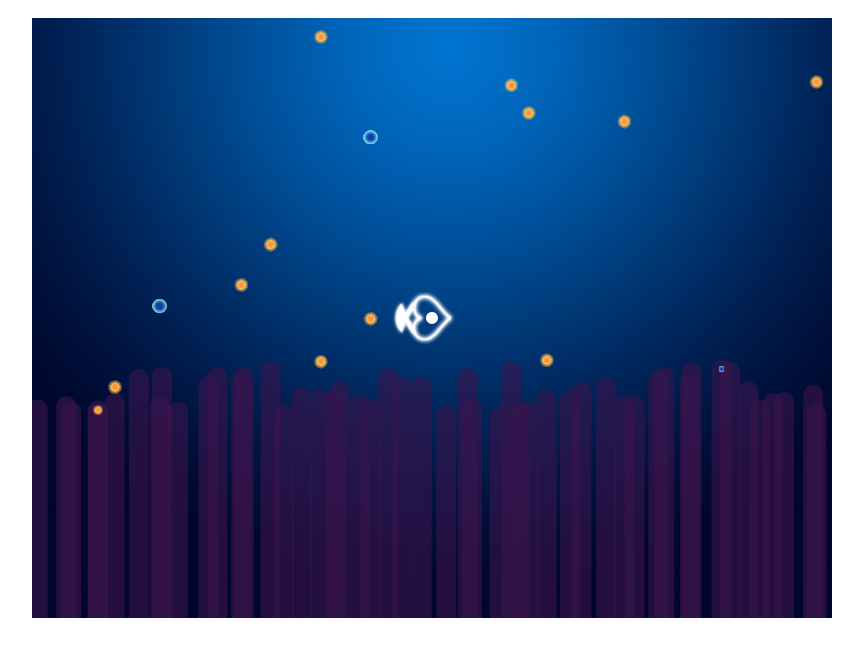
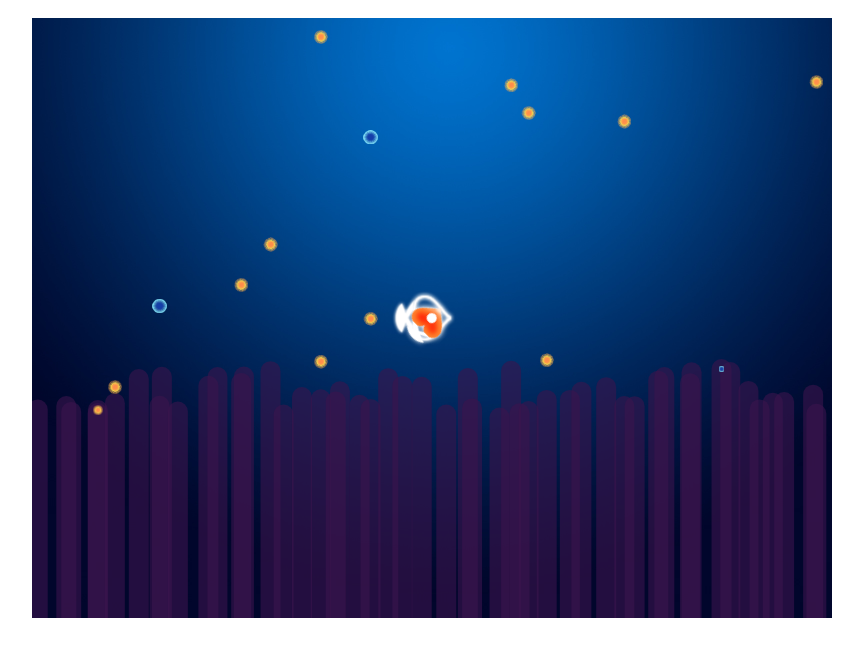
Before and after one commit to meng-Macbook/tinyHeart, a plain HTML site: page index.html in a window 1280 px wide. Shown: the whole page, without its empty margins (208-1071 px from the left). Drawn offline with Linux system fonts and the light colour scheme.

Commit message:
小鱼绘制

```diff
--- a/index.html
+++ b/index.html
@@ -47,5 +47,6 @@
 	<script type="text/javascript" src="js/fruit.js"></script>
 	<script type="text/javascript" src="js/mom.js"></script>
 	<script type="text/javascript" src="js/collision.js"></script>
+	<script type="text/javascript" src="js/baby.js"></script>
 </body>
 </html>
--- /dev/null
+++ b/js/baby.js
@@ -0,0 +1,46 @@
+let babyObj = function () {
+	this.x;
+	this.y;
+	this.angle;
+	this.babyEye = new Image();
+	this.babyBody = new Image();
+	this.babyTail = new Image();
+}
+
+babyObj.prototype.init = function () {
+	this.x = canWidth * 0.5 - 50;
+	this.y = canHeight * 0.5 + 50;
+
+	this.angle = 0;
+
+	this.babyEye.src = "./src/babyEye0.png";
+	this.babyBody.src = "./src/babyFade0.png";
+	this.babyTail.src = "./src/babyTail0.png";
+}
+
+babyObj.prototype.draw = function () {
+
+	// lerp x, y;
+	this.x = lerpDistance(mom.x, this.x, 0.98);
+	this.y = lerpDistance(mom.y, this.y, 0.98);
+
+	// lerp angle
+	// Math.atan2(y, x);
+	let deltaY = mom.y - this.y;
+	let deltaX = mom.x - this.x;
+	let beta = Math.atan2(deltaY, deltaX) + Math.PI; // -PI,PI
+
+	// lerp angle
+	this.angle = lerpAngle(beta, this.angle, 0.6)
+
+	// ctx1
+	ctx1.save();
+	// translate
+	ctx1.translate(this.x, this.y);
+	ctx1.rotate(this.angle);
+	ctx1.drawImage(this.babyTail, -this.babyTail.width * 0.5 + 23, -this.babyTail.height * 0.5);
+	ctx1.drawImage(this.babyBody, -this.babyBody.width * 0.5, -this.babyBody.height * 0.5);
+	ctx1.drawImage(this.babyEye, -this.babyEye.width * 0.5, -this.babyEye.height * 0.5);
+	ctx1.restore();
+
+}
--- a/js/main.js
+++ b/js/main.js
@@ -16,6 +16,7 @@ let ane;
 let fruit;
 
 let mom;
+let baby;
 
 let mx;
 let my;
@@ -52,6 +53,9 @@ function init() {
 	mom = new momObj();
 	mom.init();
 
+	baby = new babyObj();
+	baby.init();
+
 	mx = canWidth * 0.5;
 	my = canHeight * 0.5;
 }
@@ -71,6 +75,8 @@ function gameloop() {
 	ctx1.clearRect(0, 0, canWidth, canHeight);
 	mom.draw();
 	momFruitsCollision();
+
+	baby.draw();
 }
 
 function onMouseMove(e) {
--- a/js/mom.js
+++ b/js/mom.js
@@ -19,8 +19,8 @@ momObj.prototype.init = function () {
 momObj.prototype.draw  = function () {
 
 	// lerp x, y;
-	this.x = lerpDistance(mx, this.x, 0.95);
-	this.y = lerpDistance(my, this.y, 0.95);
+	this.x = lerpDistance(mx, this.x, 0.98);
+	this.y = lerpDistance(my, this.y, 0.98);
 
 	// delta angle
 	// Math.atan2(y, x);
@@ -34,8 +34,8 @@ momObj.prototype.draw  = function () {
 	ctx1.save();
 	ctx1.translate(this.x, this.y);
 	ctx1.rotate(this.angle);
+	ctx1.drawImage(this.bigTail, -this.bigTail.width * 0.5 + 30, -this.bigTail.height * 0.5);
 	ctx1.drawImage(this.bigEye, -this.bigEye.width * 0.5, -this.bigEye.height * 0.5);
 	ctx1.drawImage(this.bigBody, -this.bigBody.width * 0.5, -this.bigBody.height * 0.5);
-	ctx1.drawImage(this.bigTail, -this.bigTail.width * 0.5 + 30, -this.bigTail.height * 0.5);
 	ctx1.restore();
 }
```
